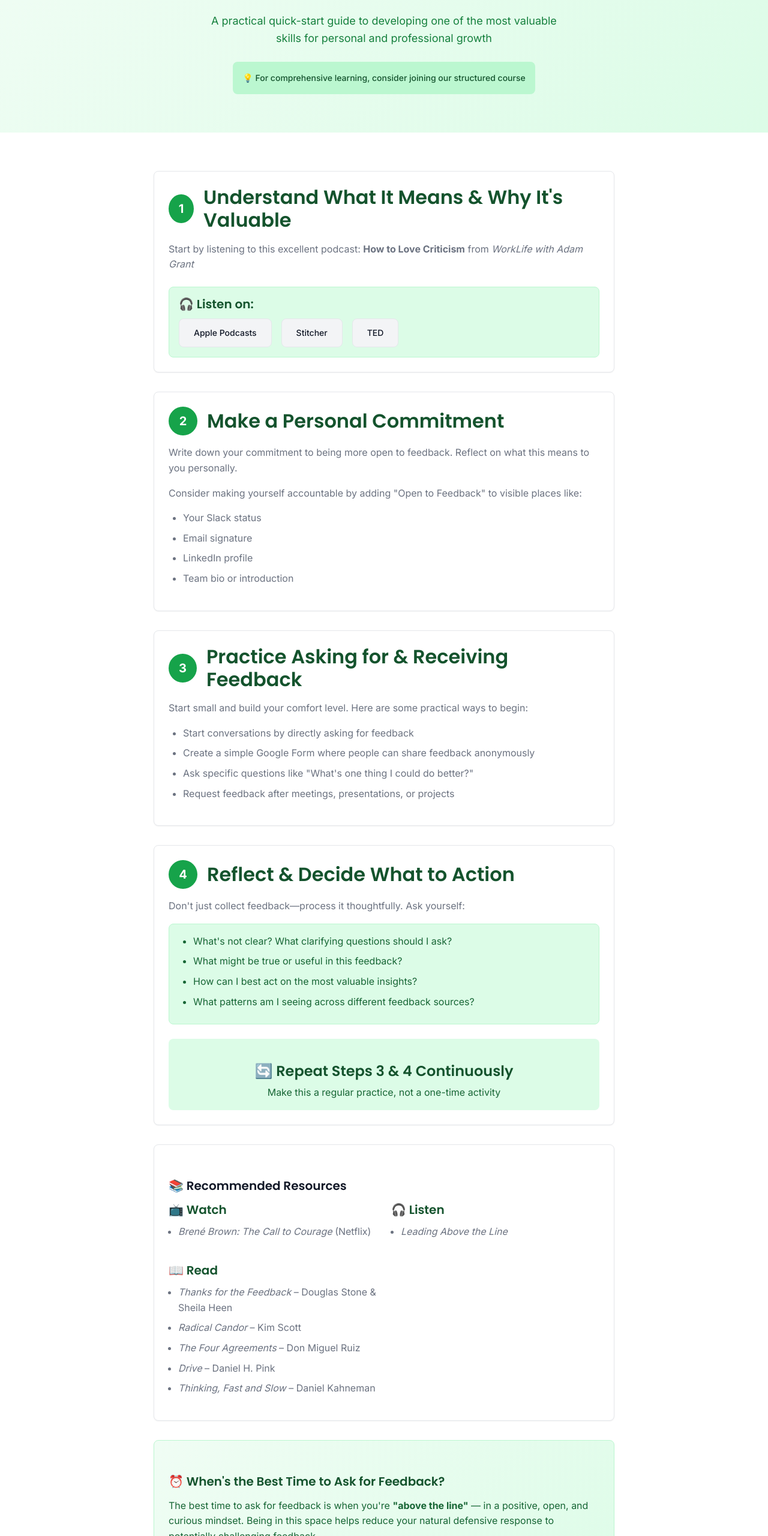
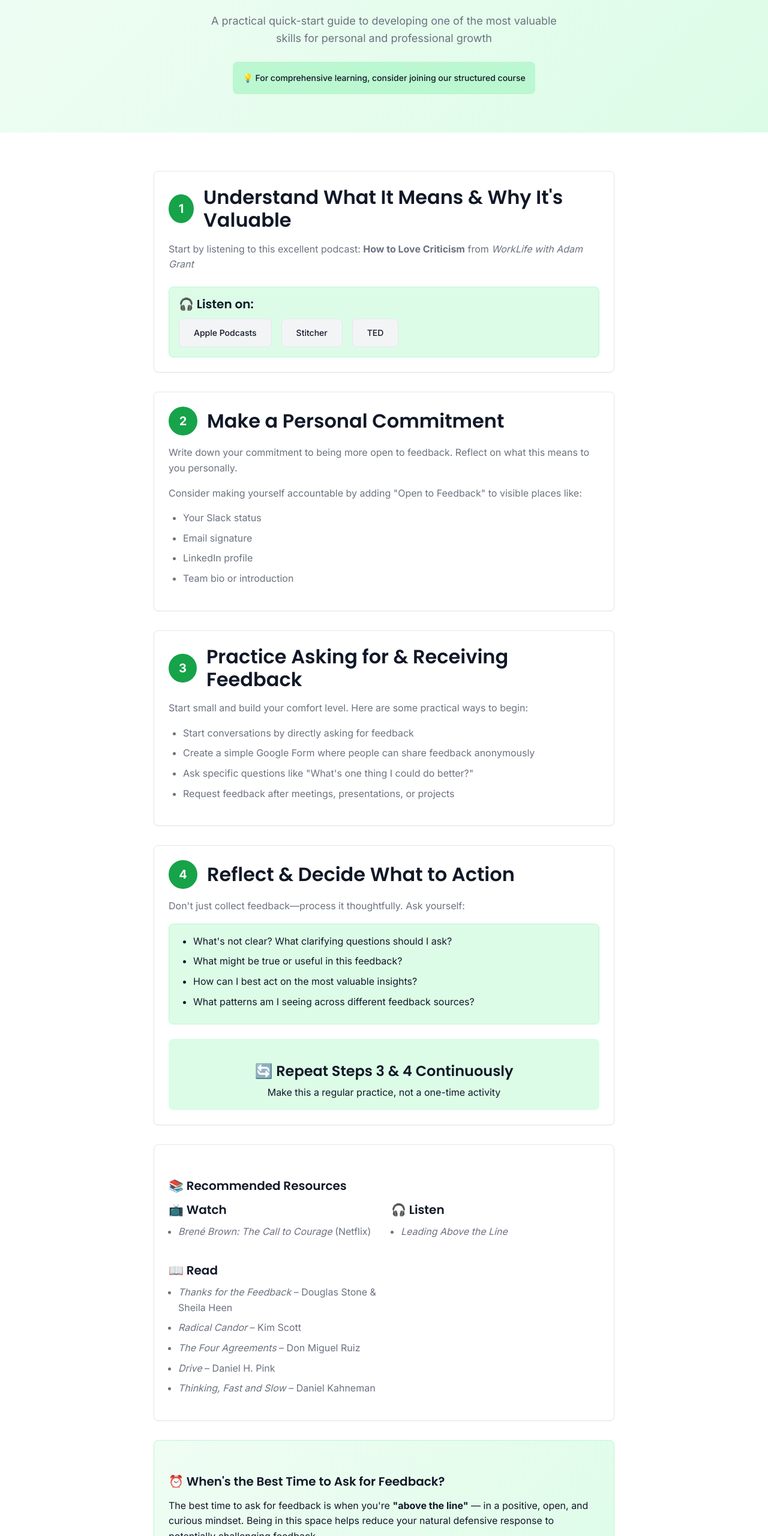
Before and after one commit to tamaroolaz-me/otf, a Next.js app: page /how-to in a window 1280 px wide. Shown: the part 185-2746 px from the top of the page at 60% size. Built offline with nearby package versions, Linux system fonts and the light colour scheme.

Commit message:
Fix dark mode contrast issues on quiz and how-to pages

```diff
--- a/pages/how-to.tsx
+++ b/pages/how-to.tsx
@@ -17,12 +17,12 @@ export default function HowTo() {
           textAlign: 'center'
         }}>
           <div className="container">
-            <h1 style={{ color: 'var(--primary-900)', marginBottom: 'var(--space-6)' }}>
+            <h1 style={{ color: 'var(--foreground)', marginBottom: 'var(--space-6)' }}>
               How to Start Being Open to Feedback
             </h1>
             <p style={{
               fontSize: '1.125rem',
-              color: 'var(--primary-700)',
+              color: 'var(--muted-foreground)',
               maxWidth: '600px',
               margin: '0 auto var(--space-6)'
             }}>
@@ -35,7 +35,7 @@ export default function HowTo() {
               display: 'inline-block'
             }}>
               <p style={{
-                color: 'var(--primary-900)',
+                color: 'var(--foreground)',
                 fontSize: '0.875rem',
                 margin: 0,
                 fontWeight: '500'
@@ -72,7 +72,7 @@ export default function HowTo() {
                 }}>
                   1
                 </div>
-                <h2 style={{ margin: 0, color: 'var(--primary-900)' }}>
+                <h2 style={{ margin: 0, color: 'var(--foreground)' }}>
                   Understand What It Means & Why It's Valuable
                 </h2>
               </div>
@@ -87,7 +87,7 @@ export default function HowTo() {
                 borderRadius: 'var(--radius)',
                 border: '1px solid var(--primary-200)'
               }}>
-                <h4 style={{ color: 'var(--primary-900)', marginBottom: 'var(--space-3)' }}>
+                <h4 style={{ color: 'var(--foreground)', marginBottom: 'var(--space-3)' }}>
                   🎧 Listen on:
                 </h4>
                 <div style={{ display: 'flex', gap: 'var(--space-4)', flexWrap: 'wrap' }}>
@@ -129,7 +129,7 @@ export default function HowTo() {
                 }}>
                   2
                 </div>
-                <h2 style={{ margin: 0, color: 'var(--primary-900)' }}>
+                <h2 style={{ margin: 0, color: 'var(--foreground)' }}>
                   Make a Personal Commitment
                 </h2>
               </div>
@@ -170,7 +170,7 @@ export default function HowTo() {
                 }}>
                   3
                 </div>
-                <h2 style={{ margin: 0, color: 'var(--primary-900)' }}>
+                <h2 style={{ margin: 0, color: 'var(--foreground)' }}>
                   Practice Asking for & Receiving Feedback
                 </h2>
               </div>
@@ -208,7 +208,7 @@ export default function HowTo() {
                 }}>
                   4
                 </div>
-                <h2 style={{ margin: 0, color: 'var(--primary-900)' }}>
+                <h2 style={{ margin: 0, color: 'var(--foreground)' }}>
                   Reflect & Decide What to Action
                 </h2>
               </div>
@@ -224,10 +224,10 @@ export default function HowTo() {
                 marginTop: 'var(--space-4)'
               }}>
                 <ul style={{ margin: 0, paddingLeft: 'var(--space-6)' }}>
-                  <li style={{ color: 'var(--primary-800)' }}>What's not clear? What clarifying questions should I ask?</li>
-                  <li style={{ color: 'var(--primary-800)' }}>What might be true or useful in this feedback?</li>
-                  <li style={{ color: 'var(--primary-800)' }}>How can I best act on the most valuable insights?</li>
-                  <li style={{ color: 'var(--primary-800)' }}>What patterns am I seeing across different feedback sources?</li>
+                  <li style={{ color: 'var(--foreground)' }}>What's not clear? What clarifying questions should I ask?</li>
+                  <li style={{ color: 'var(--foreground)' }}>What might be true or useful in this feedback?</li>
+                  <li style={{ color: 'var(--foreground)' }}>How can I best act on the most valuable insights?</li>
+                  <li style={{ color: 'var(--foreground)' }}>What patterns am I seeing across different feedback sources?</li>
                 </ul>
               </div>
 
@@ -238,10 +238,10 @@ export default function HowTo() {
                 marginTop: 'var(--space-6)',
                 textAlign: 'center'
               }}>
-                <h3 style={{ color: 'var(--primary-900)', marginBottom: 'var(--space-2)' }}>
+                <h3 style={{ color: 'var(--foreground)', marginBottom: 'var(--space-2)' }}>
                   🔄 Repeat Steps 3 & 4 Continuously
                 </h3>
-                <p style={{ color: 'var(--primary-800)', margin: 0 }}>
+                <p style={{ color: 'var(--foreground)', margin: 0 }}>
                   Make this a regular practice, not a one-time activity
                 </p>
               </div>
@@ -259,21 +259,21 @@ export default function HowTo() {
                 gap: 'var(--space-6)'
               }}>
                 <div>
-                  <h4 style={{ color: 'var(--primary-900)', marginBottom: 'var(--space-3)' }}>📺 Watch</h4>
+                  <h4 style={{ color: 'var(--foreground)', marginBottom: 'var(--space-3)' }}>📺 Watch</h4>
                   <ul style={{ marginLeft: 'var(--space-4)' }}>
                     <li><em>Brené Brown: The Call to Courage</em> (Netflix)</li>
                   </ul>
                 </div>
 
                 <div>
-                  <h4 style={{ color: 'var(--primary-900)', marginBottom: 'var(--space-3)' }}>🎧 Listen</h4>
+                  <h4 style={{ color: 'var(--foreground)', marginBottom: 'var(--space-3)' }}>🎧 Listen</h4>
                   <ul style={{ marginLeft: 'var(--space-4)' }}>
                     <li><em>Leading Above the Line</em></li>
                   </ul>
                 </div>
 
                 <div>
-                  <h4 style={{ color: 'var(--primary-900)', marginBottom: 'var(--space-3)' }}>📖 Read</h4>
+                  <h4 style={{ color: 'var(--foreground)', marginBottom: 'var(--space-3)' }}>📖 Read</h4>
                   <ul style={{ marginLeft: 'var(--space-4)' }}>
                     <li><em>Thanks for the Feedback</em> – Douglas Stone & Sheila Heen</li>
                     <li><em>Radical Candor</em> – Kim Scott</li>
@@ -291,16 +291,16 @@ export default function HowTo() {
               border: '1px solid var(--primary-200)'
             }}>
               <div className="card-header">
-                <h2 className="card-title" style={{ color: 'var(--primary-900)' }}>
+                <h2 className="card-title" style={{ color: 'var(--foreground)' }}>
                   ⏰ When's the Best Time to Ask for Feedback?
                 </h2>
               </div>
-              <p style={{ color: 'var(--primary-800)' }}>
+              <p style={{ color: 'var(--foreground)' }}>
                 The best time to ask for feedback is when you're <strong>"above the line"</strong> —
                 in a positive, open, and curious mindset. Being in this space helps reduce your natural
                 defensive response to potentially challenging feedback.
               </p>
-              <p style={{ color: 'var(--primary-800)', marginBottom: 'var(--space-6)' }}>
+              <p style={{ color: 'var(--foreground)', marginBottom: 'var(--space-6)' }}>
                 If you're feeling defensive, stressed, or overwhelmed, it might be better to wait until
                 you're in a more receptive state of mind.
               </p>
```
Also changed, not shown: pages/quiz.tsx (+21 -21 lines).
